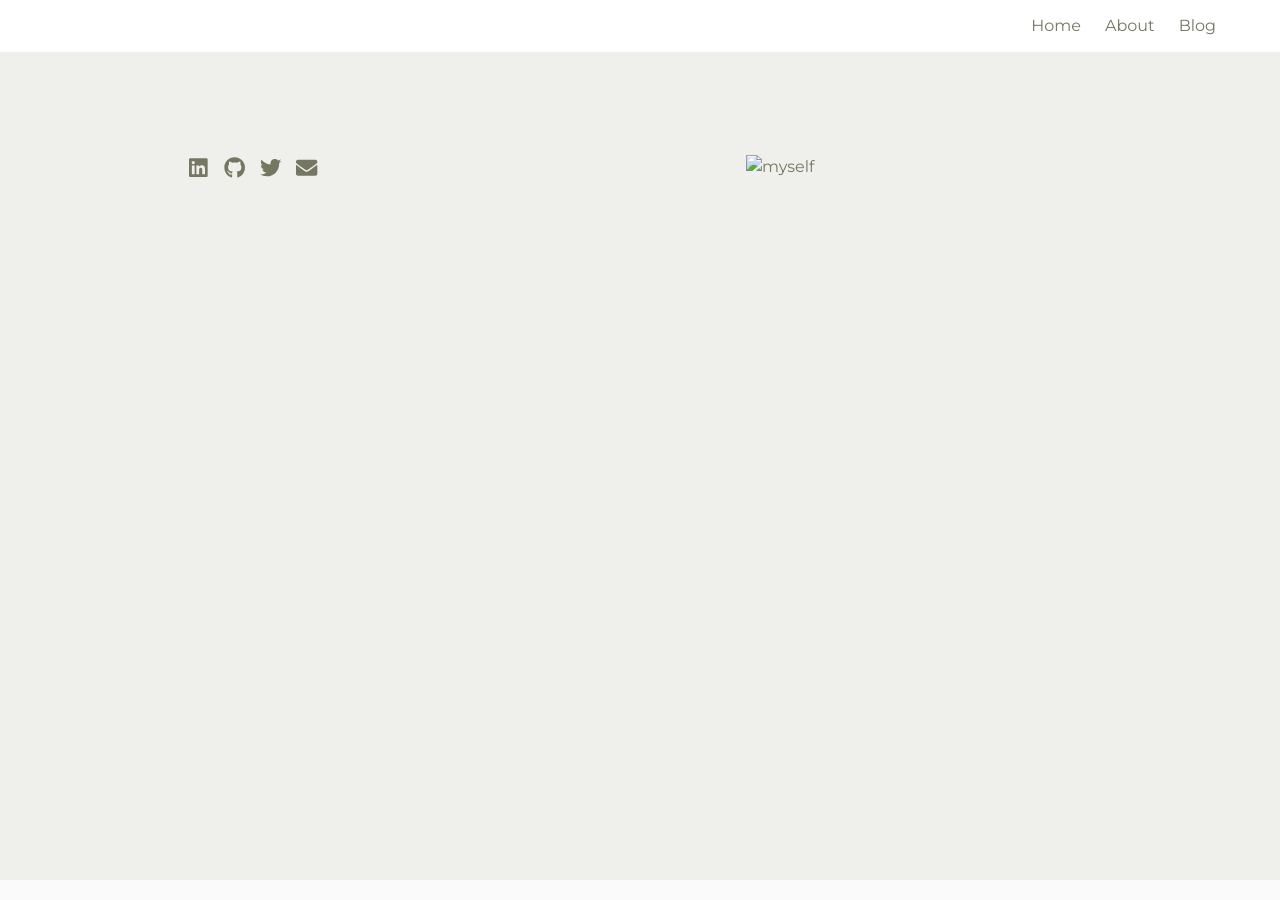
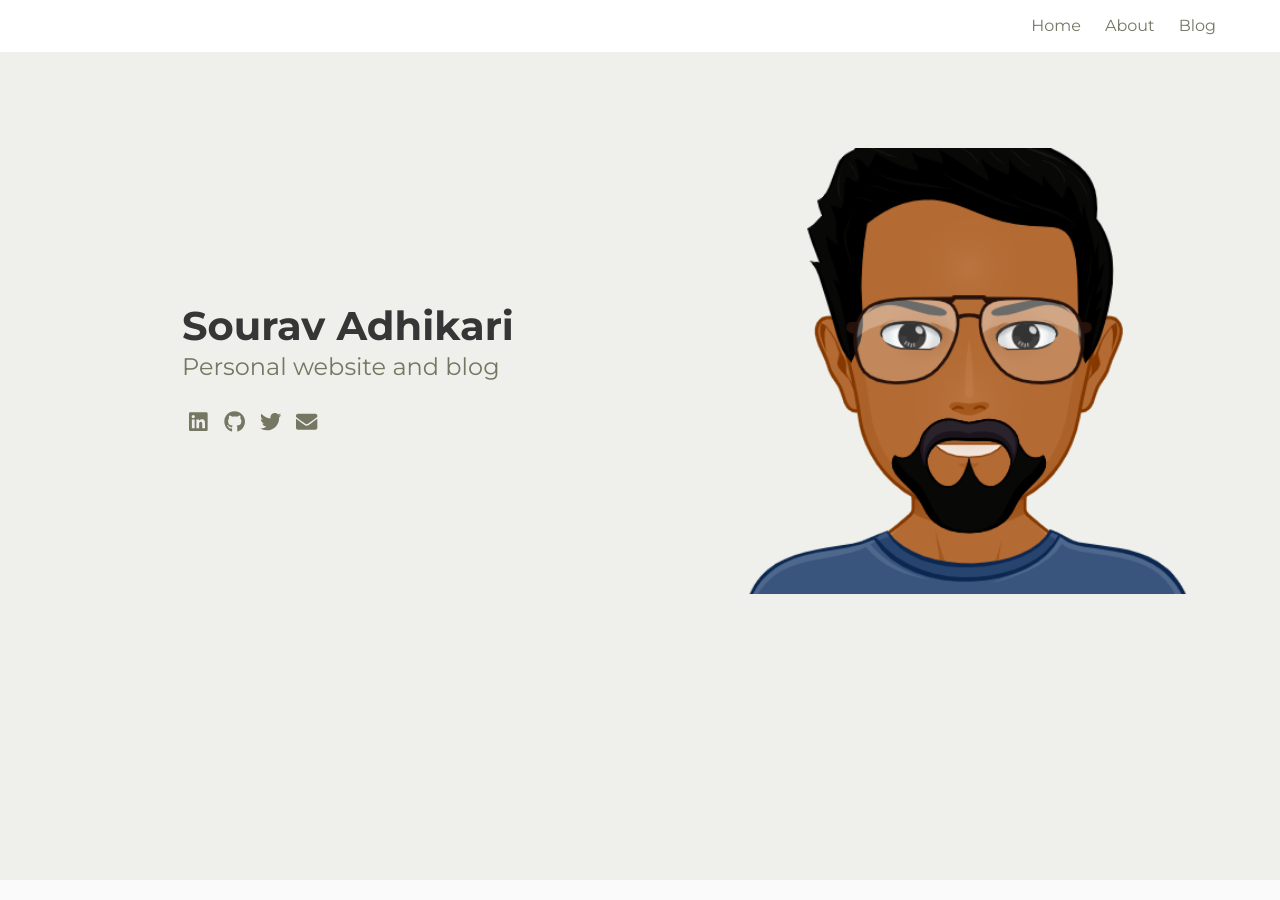
Before and after one commit to escapist21/jekyll-personal-website, a Jekyll site: the page built from index.html, in a window 1280 px wide and 900 px high. Built offline with Jekyll 4.4.1, drawn with Linux system fonts in a browser that asks for light colours; nearby versions of some CDN libraries.

Commit message:
added params for title, subtitle and image

```diff
--- a/_config.yml
+++ b/_config.yml
@@ -11,3 +11,13 @@ kramdown:
   syntax_highlighter: rouge
   syntax_highlighter_opts:
     css_class: 'highlight'
+
+params:
+  homepage:
+    title: Sourav Adhikari
+    subtitle: Personal website and blog
+    image: /assets/images/myAvatar_HB.png
+
+  pageNotFound:
+    title: This page does not exist
+    image: /assets/images/myAvatar_HB.png
```
